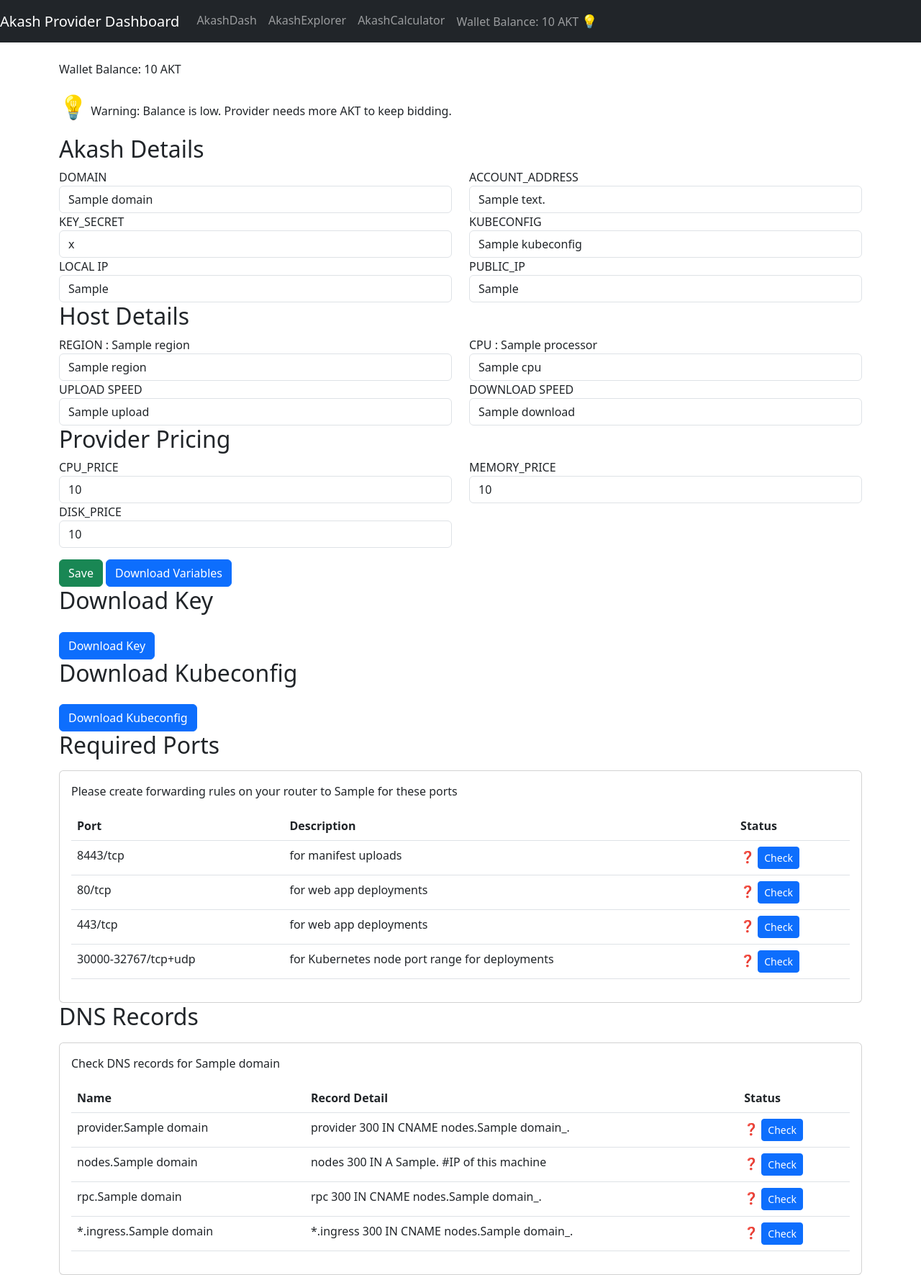
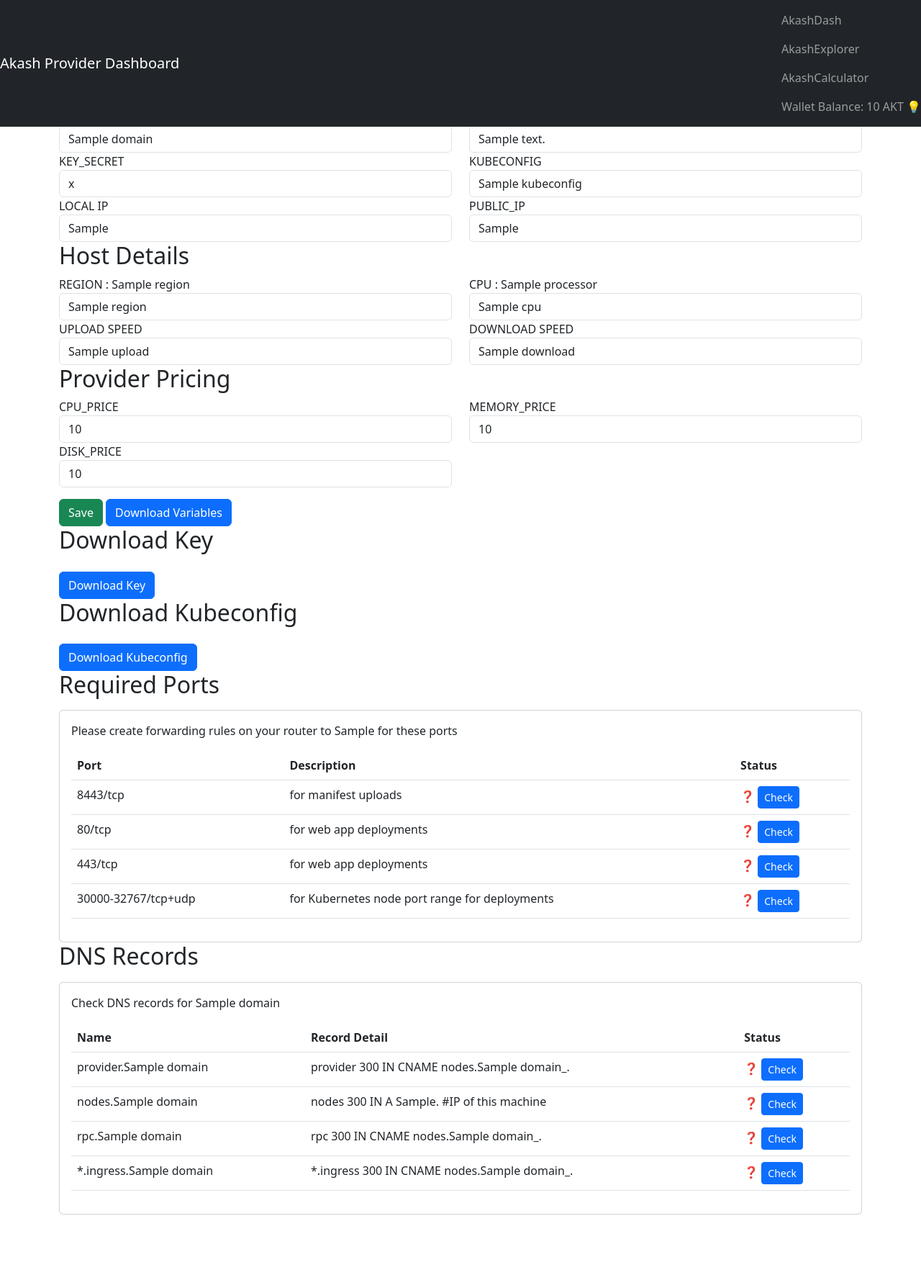
Before and after one commit to cryptoandcoffee/akashos-dashboard, a Flask app: template templates/dashboard.html in a window 1280 px wide. Shown: the whole page at 72% size. After the commit the page ends 1687 px from the top, so only its background shows below. Run offline with Flask 3, Linux system fonts and the light colour scheme; the template is opened without the code that fills it: most values are stand-ins (such as "Sample title", 1, 10 or a date in 2020); some libraries are stand-ins or nearby versions.

Commit message:
Update dashboard.html
KISS refactor

```diff
--- a/templates/dashboard.html
+++ b/templates/dashboard.html
@@ -3,18 +3,10 @@
 <head>
     <title>Akash Provider Dashboard</title>
     <link rel="stylesheet" href="https://cdnjs.cloudflare.com/ajax/libs/bootstrap/5.3.0/css/bootstrap.min.css">
-    <script src="https://cdnjs.cloudflare.com/ajax/libs/jquery/3.7.0/jquery.min.js"></script>
-    <script src="https://cdnjs.cloudflare.com/ajax/libs/bootstrap/5.3.0/js/bootstrap.min.js"></script>
-    <style>
-        body {
-            padding-top: 60px;
-        }
-    </style>
 </head>
 <body>
-<nav class="navbar navbar-expand-lg navbar-dark bg-dark fixed-top">
+<nav class="navbar navbar-dark bg-dark fixed-top">
     <a class="navbar-brand" href="/">Akash Provider Dashboard</a>
-    <div class="collapse navbar-collapse" id="navbarSupportedContent">
     <ul class="navbar-nav ml-auto">
         <li class="nav-item">
             <a class="nav-link" href="http://akashdash.com/profit/{{ variables['DOMAIN'] }}">AkashDash</a>
@@ -29,16 +21,15 @@
             <a class="nav-link" href="#">
                 Wallet Balance: {{ balance }} AKT
                 {% if balance < 5 %}
-                        <span style="font-size: 18px; color: red;">&#9888;</span>
+                    <span style="color: red;">&#9888;</span>
                 {% elif balance < 50 %}
-                        <span style="font-size: 18px; color: yellow;">&#128161;</span>
+                    <span style="color: yellow;">&#128161;</span>
                 {% else %}
-                        <span style="font-size: 18px; color: green;">&#128512;</span>
+                    <span style="color: green;">&#128512;</span>
                 {% endif %}
             </a>
         </li>
     </ul>
-    </div>
 </nav>
 
 <div class="container mt-4">
@@ -52,19 +43,14 @@
         {% endif %}
     {% endwith %}
 
-<!--
-    <h4 class="mb-3">Local IP Address  : {{ local_ip }}</h4>
-    <h4 class="mb-3">Public IP Address : {{ public_ip }}</h4>
--->
     <form method="POST" onsubmit="return confirmFormSubmission()">
-
         <p>Wallet Balance: {{ balance }} AKT</p>
         {% if balance < 5 %}
-    <p><span style="font-size: 32px; color: red;">&#9888;</span> Low balance! Please add funds. Bidding has likely been interrupted.</p>
+            <p><span style="color: red;">&#9888;</span> Low balance! Please add funds. Bidding has likely been interrupted.</p>
         {% elif balance < 50 %}
-    <p><span style="font-size: 32px; color: yellow;">&#128161;</span> Warning: Balance is low. Provider needs more AKT to keep bidding.</p>
+            <p><span style="color: yellow;">&#128161;</span> Warning: Balance is low. Provider needs more AKT to keep bidding.</p>
         {% else %}
-    <p><span style="font-size: 32px; color: green;">&#128512;</span> Balance is good.</p>
+            <p><span style="color: green;">&#128512;</span> Balance is good.</p>
         {% endif %}
 
         <h2>Akash Details</h2>
@@ -105,8 +91,6 @@
                     <input type="text" id="PUBLIC_IP" name="PUBLIC_IP" value="{{ public_ip }}" class="form-control" readonly>
                 </div>
             </div>
-
-
         </div>
 
         <h2>Host Details</h2>
@@ -123,7 +107,6 @@
                     <input type="text" id="CPU" name="CPU" value="{{ variables['CPU'] }}" class="form-control">
                 </div>
             </div>
-
             <div class="col-md-6">
                 <div class="form-group">
                     <label for="UPLOAD">UPLOAD SPEED</label>
@@ -174,7 +157,6 @@
     <div class="card mt-3">
         <div class="card-body">
             <p>Please create forwarding rules on your router to {{ local_ip }} for these ports</p>
-            <div class="table-responsive">
             <table class="table">
                 <thead>
                     <tr>
@@ -188,7 +170,7 @@
                         <td>8443/tcp</td>
                         <td>for manifest uploads</td>
                         <td>
-                                <span id="port-8443-status" class="emoji-unknown">❓</span>
+                            <span id="port-8443-status">❓</span>
                             <button class="btn btn-primary btn-sm" onclick="checkPort('8443')">Check</button>
                         </td>
                     </tr>
@@ -196,7 +178,7 @@
                         <td>80/tcp</td>
                         <td>for web app deployments</td>
                         <td>
-                                <span id="port-80-status" class="emoji-unknown">❓</span>
+                            <span id="port-80-status">❓</span>
                             <button class="btn btn-primary btn-sm" onclick="checkPort('80')">Check</button>
                         </td>
                     </tr>
@@ -204,7 +186,7 @@
                         <td>443/tcp</td>
                         <td>for web app deployments</td>
                         <td>
-                                <span id="port-443-status" class="emoji-unknown">❓</span>
+                            <span id="port-443-status">❓</span>
                             <button class="btn btn-primary btn-sm" onclick="checkPort('443')">Check</button>
                         </td>
                     </tr>
@@ -212,7 +194,7 @@
                         <td>30000-32767/tcp+udp</td>
                         <td>for Kubernetes node port range for deployments</td>
                         <td>
-                                <span id="port-30000-status" class="emoji-unknown">❓</span>
+                            <span id="port-30000-status">❓</span>
                             <button class="btn btn-primary btn-sm" onclick="checkPort('30000')">Check</button>
                         </td>
                     </tr>
@@ -220,13 +202,11 @@
             </table>
         </div>
     </div>
-    </div>
 
     <h2>DNS Records</h2>
     <div class="card mt-3">
         <div class="card-body">
             <p>Check DNS records for {{ variables['DOMAIN'] }}</p>
-            <div class="table-responsive">
             <table class="table">
                 <thead>
                     <tr>
@@ -240,7 +220,7 @@
                         <td>provider.{{ variables['DOMAIN'] }}</td>
                         <td>provider 300 IN CNAME nodes.{{ variables['DOMAIN'] }}_.</td>
                         <td>
-                                <span id="record-provider-status" class="emoji-unknown">❓</span>
+                            <span id="record-provider-status">❓</span>
                             <button class="btn btn-primary btn-sm" onclick="checkRecord('provider', '{{ variables['DOMAIN'] }}')">Check</button>
                         </td>
                     </tr>
@@ -248,7 +228,7 @@
                         <td>nodes.{{ variables['DOMAIN'] }}</td>
                         <td>nodes 300 IN A {{ public_ip }}. #IP of this machine</td>
                         <td>
-                                <span id="record-nodes-status" class="emoji-unknown">❓</span>
+                            <span id="record-nodes-status">❓</span>
                             <button class="btn btn-primary btn-sm" onclick="checkRecord('nodes', '{{ variables['DOMAIN'] }}')">Check</button>
                         </td>
                     </tr>
@@ -256,7 +236,7 @@
                         <td>rpc.{{ variables['DOMAIN'] }}</td>
                         <td>rpc 300 IN CNAME nodes.{{ variables['DOMAIN'] }}_.</td>
                         <td>
-                                <span id="record-rpc-status" class="emoji-unknown">❓</span>
+                            <span id="record-rpc-status">❓</span>
                             <button class="btn btn-primary btn-sm" onclick="checkRecord('rpc', '{{ variables['DOMAIN'] }}')">Check</button>
                         </td>
                     </tr>
@@ -264,7 +244,7 @@
                         <td>*.ingress.{{ variables['DOMAIN'] }}</td>
                         <td>*.ingress 300 IN CNAME nodes.{{ variables['DOMAIN'] }}_.</td>
                         <td>
-                                <span id="record-ingress-status" class="emoji-unknown">❓</span>
+                            <span id="record-ingress-status">❓</span>
                             <button class="btn btn-primary btn-sm" onclick="checkRecord('ingress', '{{ variables['DOMAIN'] }}')">Check</button>
                         </td>
                     </tr>
@@ -273,10 +253,10 @@
         </div>
     </div>
 </div>
-</div>
 
+<script src="https://cdnjs.cloudflare.com/ajax/libs/jquery/3.7.0/jquery.min.js"></script>
+<script src="https://cdnjs.cloudflare.com/ajax/libs/bootstrap/5.3.0/js/bootstrap.min.js"></script>
 <script>
-
     function confirmFormSubmission() {
         return confirm("Save Changes?");
     }
@@ -292,10 +272,8 @@
                 var statusElement = document.querySelector("#port-" + port + "-status");
 
                 if (data.status === "open") {
-                    statusElement.className = "emoji-green";
                     statusElement.innerText = "🟢 OPEN";
                 } else {
-                    statusElement.className = "emoji-red";
                     statusElement.innerText = "🔴 CLOSED";
                 }
             })
@@ -316,10 +294,8 @@
                 var statusElement = document.querySelector("#record-" + recordType + "-status");
 
                 if (data.valid) {
-                    statusElement.className = "emoji-green";
                     statusElement.innerText = "✅ Valid";
                 } else {
-                    statusElement.className = "emoji-red";
                     statusElement.innerText = "❌ Invalid";
                 }
             })
```
Lines whose indentation alone changed are shown as unchanged.
